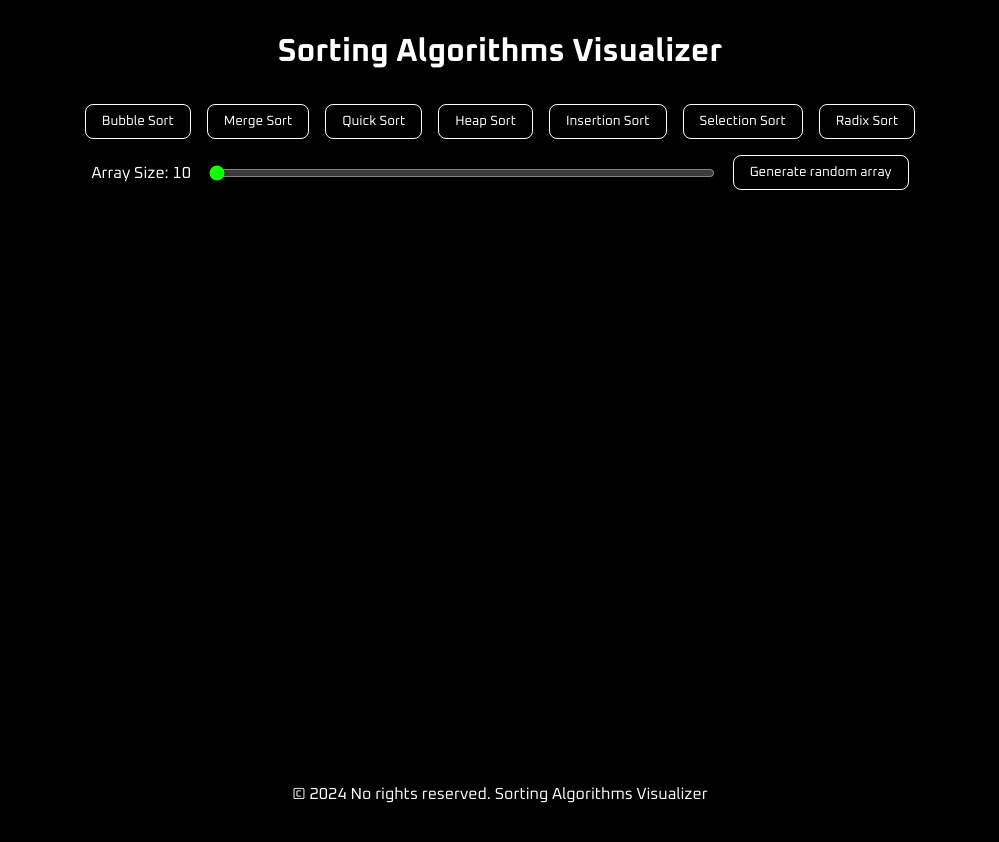
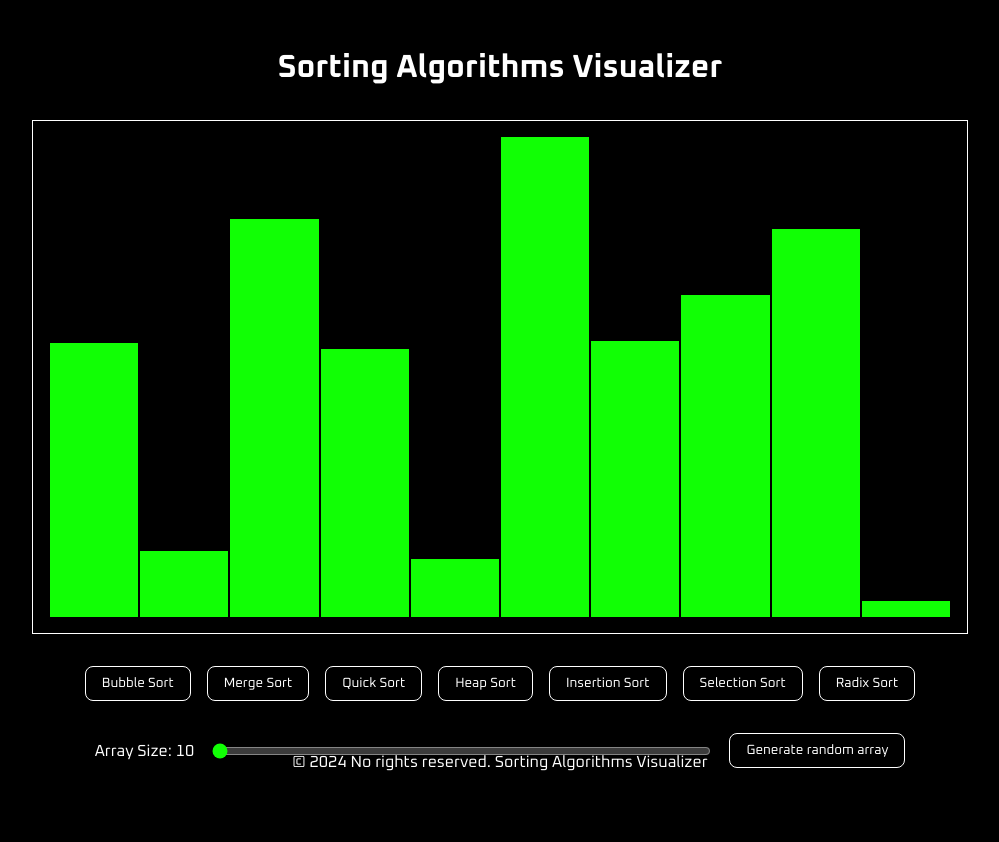
Before and after one commit to Vrolok15/nextjs-sorting-visualizer, a Next.js app: page / in a window 1280 px wide. Both pictures are taken after a click on the button "Generate random array". Shown: the top 842 px of the page, without its empty margins (140-1139 px from the left). After the commit the page ends 800 px from the top, so only its background shows below. Built offline with nearby package versions, Linux system fonts and the light colour scheme.

Commit message:
Added columns presentation

```diff
--- /dev/null
+++ b/src/app/components/Column/Column.tsx
@@ -0,0 +1,20 @@
+"use client";
+
+interface ColumnProps {
+  height: number;
+  width: number;
+}
+
+export default function Column({ height, width }: ColumnProps) {
+
+  return (
+    <div
+      style={{
+        height: `${height * 2}px`,
+        width: `${width}px`,
+        backgroundColor: 'var(--color-primary)',
+        margin: '0 1px',
+      }}
+    />
+  );
+}
--- a/src/app/globals.css
+++ b/src/app/globals.css
@@ -14,3 +14,11 @@ body {
   font-family: var(--font-oxanium);
   color: var(--color-white);
 }
+
+html, body {
+  height: 100%;
+  box-sizing: border-box;
+  overflow: hidden;
+  margin: 0;
+  padding: 0;
+}
--- a/src/app/page.module.css
+++ b/src/app/page.module.css
@@ -1,13 +1,18 @@
 .main {
   min-height: 90vh;
+  max-height: 90vh;
+  display: flex;
+  flex-direction: column;
+  padding: 1rem;
+  box-sizing: border-box;
 }
 
 .title{
     font-size: 2rem;
     font-weight: 700;
     text-align: center;
-    margin-top: 2rem;
-    margin-bottom: 2rem;
+    margin: 0;
+    padding: 2rem;
 }
 
 .controls{
@@ -15,7 +20,7 @@
     justify-content: center;
     align-items: center;
     gap: 1rem;
-    margin-top: 1rem;
+    margin-top: 2rem;
 }
 
 .button{
@@ -48,3 +53,16 @@
   text-align: center;
   padding: 1rem;
 }
+
+.columns {
+    flex: 1;
+    display: flex;
+    justify-content: center;
+    align-items: flex-end;
+    width: 75%;
+    max-height: 600px;
+    margin: 0 auto;
+    padding: 1rem;
+    border: 1px solid var(--color-white);
+    box-sizing: border-box;
+}
--- a/src/app/page.tsx
+++ b/src/app/page.tsx
@@ -2,25 +2,36 @@
 
 import styles from './page.module.css';
 import { useState, useEffect } from 'react';
+import Column from './components/Column/Column';
 
 export default function Home() {
   const [arraySize, setArraySize] = useState<number>(10);
   const [mounted, setMounted] = useState(false);
   const [sorted, setSorted] = useState<boolean>(false);
   const [array, setArray] = useState<number[]>([]);
+  const [columnWidth, setColumnWidth] = useState<number>(80);
 
   const generateArray = () => {
     const newArray = Array.from({ length: arraySize },
-      () => Math.floor(Math.random() * 256)
+      () => Math.floor(Math.random() * 256) + 1
     );
     setArray(newArray);
     setSorted(false);
+    setColumnWidth(Math.floor((window.innerWidth * 0.75) / arraySize));
     console.log(newArray);
   };
 
   useEffect(() => {
     setMounted(true);
-  }, []);
+    const handleResize = () => {
+      if (array.length > 0) {
+        setColumnWidth(Math.floor((window.innerWidth * 0.75) / array.length));
+      }
+    };
+
+    window.addEventListener('resize', handleResize);
+    return () => window.removeEventListener('resize', handleResize);
+  }, [array.length]);
 
   const handleSliderChange = (e: React.ChangeEvent<HTMLInputElement>) => {
     setArraySize(Number(e.target.value));
@@ -33,6 +44,13 @@ export default function Home() {
       <main className={styles.main}>
         <h1 className={styles.title}>Sorting Algorithms Visualizer</h1>
         <div className={styles.columns}>
+          {array.map((value, index) => (
+            <Column
+              key={index}
+              height={value}
+              width={columnWidth}
+            />
+          ))}
         </div>
         <div className={styles.controls}>
           <button className={styles.button}>Bubble Sort</button>
```
